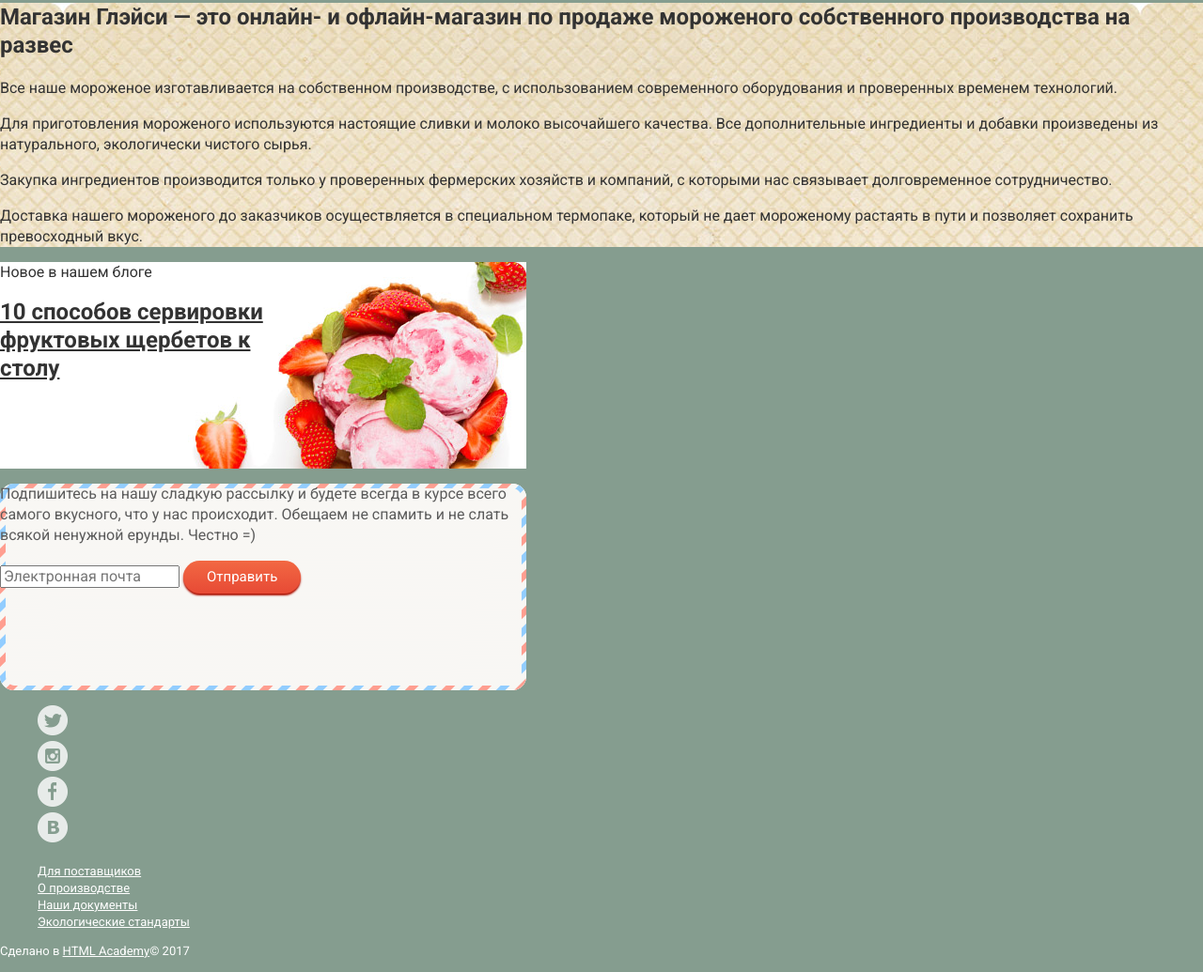
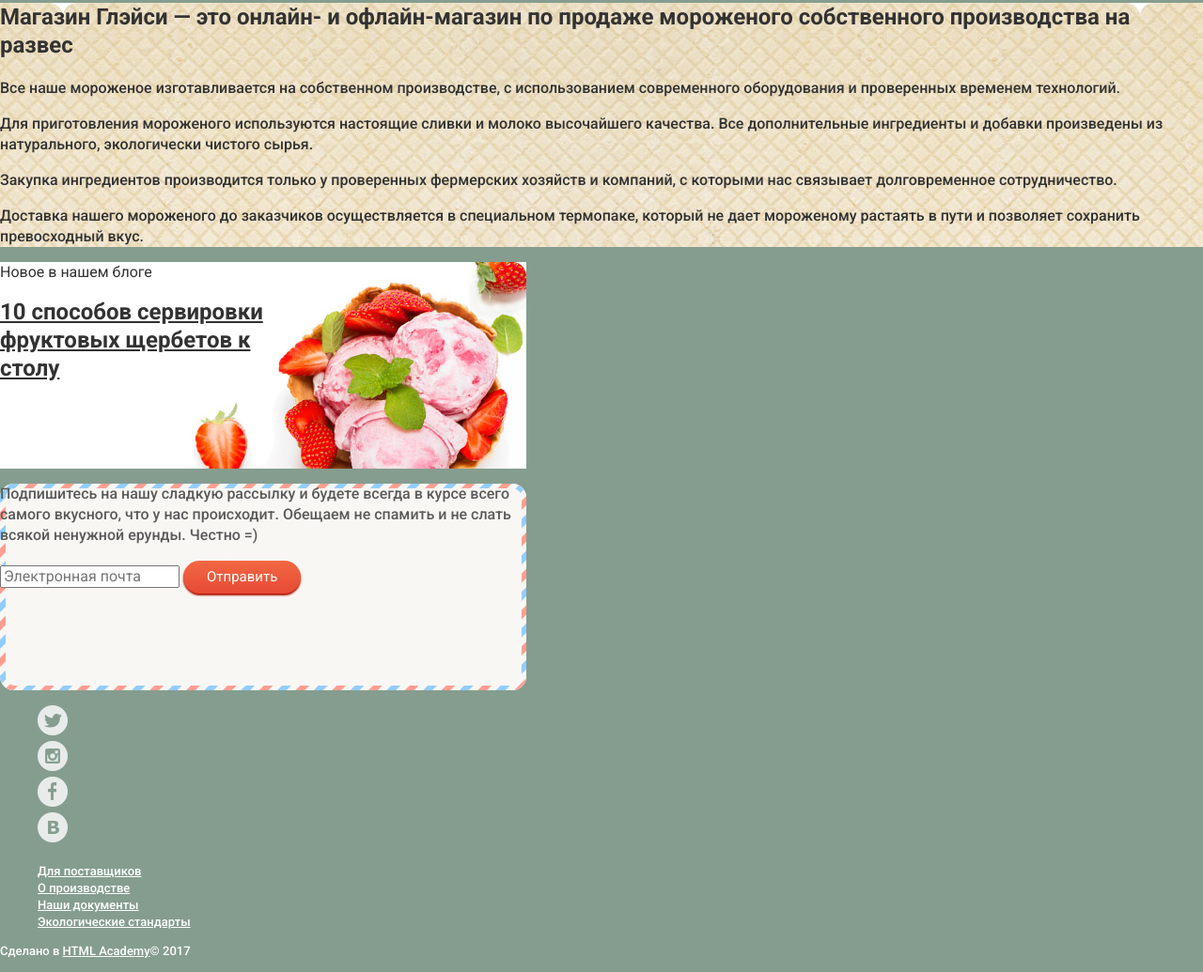
Before and after one commit to Katsiaryna31/870605-gllacy, a plain HTML site: page index.html in a window 1280 px wide. Shown: the part 335-1370 px from the top of the page at 94% size. Drawn offline with Linux system fonts and the light colour scheme.

Commit message:
добавила шрифт 500

```diff
--- a/css/style.css
+++ b/css/style.css
@@ -53,6 +53,9 @@ body {
   line-height: 30px;
   font-weight:700;
 }
+.features p{
+  font-weight:500;
+}
 .news {
  text-align: left;
  background-image: url("../img/strawberry_background.jpg");
@@ -92,6 +95,7 @@ body {
 }
 .follow_news {
  color: #5a5a5a;
+ font-weight: 500;
 }
 .button {
 	display: inline-block;
@@ -125,7 +129,7 @@ body {
 .footer-menu a {
  font-size: 13px;
  line-height: 18px;
- font-weight: 400;
+ font-weight: 500;
  text-transform: none;
  color: #ffffff;
 }
@@ -165,7 +169,7 @@ body {
 .catalog-item a {
  font-size: 16px;
  line-height: 22px;
- font-weight: 400;
+ font-weight: 500;
  color: #ffffff;
 }
 .catalog-item-price {
--- a/index.html
+++ b/index.html
@@ -3,7 +3,7 @@
   <head>
     <meta charset="utf-8">
     <title>Магазин мороженого "Глейси"</title>
-	<link href="https://fonts.googleapis.com/css?family=Roboto:400,700&amp;subset=cyrillic" rel="stylesheet">
+	<link href="https://fonts.googleapis.com/css?family=Roboto:400,500,700&amp;subset=cyrillic" rel="stylesheet">
 	<link href="css/normalize.css" rel="stylesheet">
 	<link href="css/style.css" rel="stylesheet">
   </head>
```
Also changed, not shown: catalog.html (+1 -1 lines).
